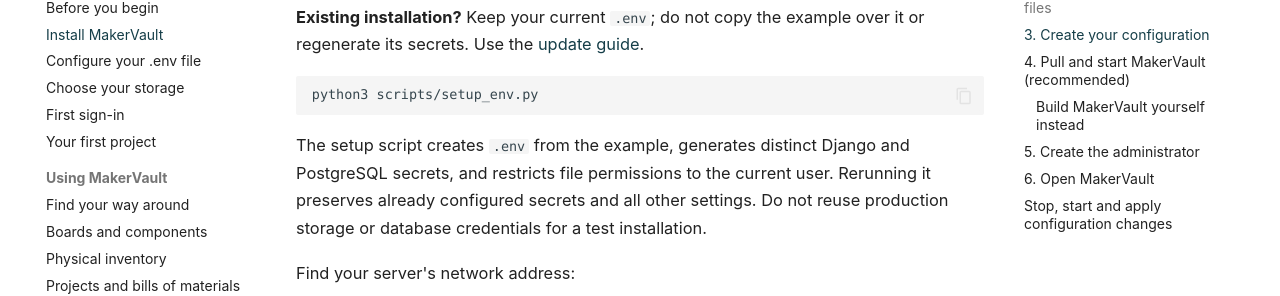
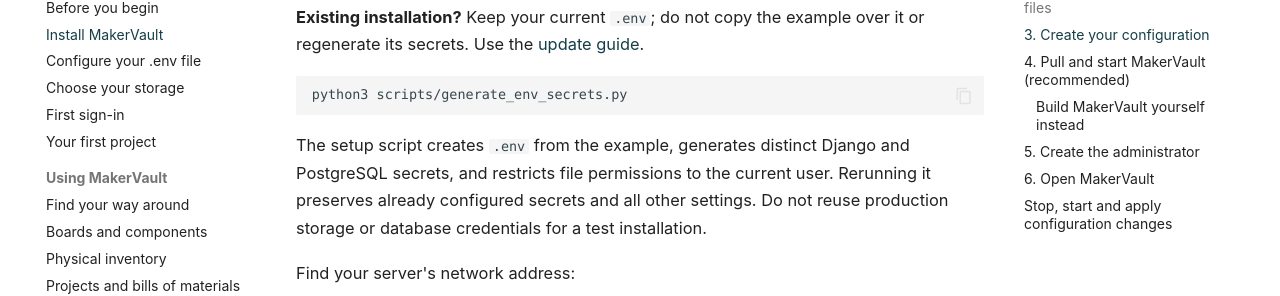
Before and after one commit to gavrd7/MakerVault, an MkDocs documentation site: the page built from docs/guide/getting-started/install.md, in a window 1280 px wide and 900 px high, scrolled down 1656 px. Shown: the part 173-469 px from the top of the window. Built offline with MkDocs 1.6.1 and Material for MkDocs 9.7.7, drawn with Linux system fonts in a browser that asks for light colours; comment, search, counter and statistics services are not loaded.

Commit message:
Update setup instructions for generate_env_secrets command

````diff
--- a/docs/guide/getting-started/install.md
+++ b/docs/guide/getting-started/install.md
@@ -62,7 +62,7 @@
 **Existing installation?** Keep your current `.env`; do not copy the example over it or regenerate its secrets. Use the [update guide](../administration/updates.md).
 
 ```bash
-python3 scripts/setup_env.py
+python3 scripts/generate_env_secrets.py
 ```
 
 The setup script creates `.env` from the example, generates distinct Django and PostgreSQL secrets, and restricts file permissions to the current user. Rerunning it preserves already configured secrets and all other settings. Do not reuse production storage or database credentials for a test installation.
````
